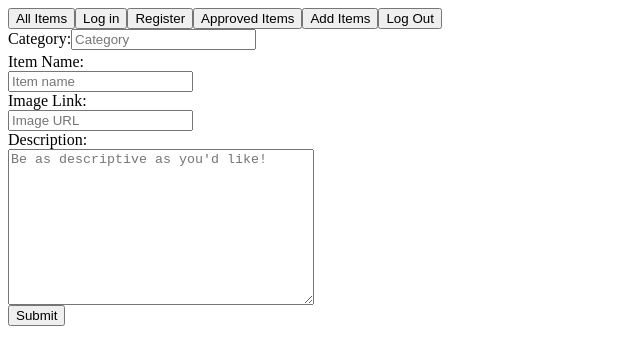
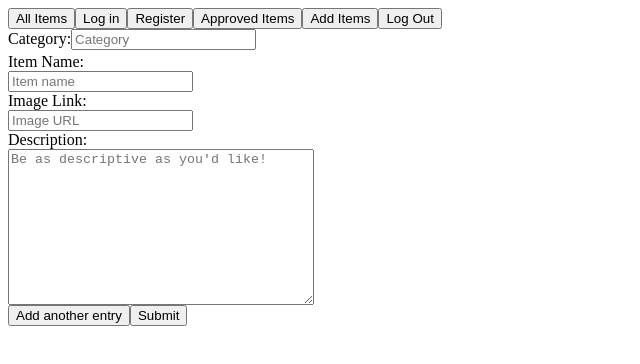
Before and after one commit to Glasman/comparing, a React (Vite) app: page /createItems in a window 1280 px wide. Shown: the top 364 px of the page, without its empty margins (0-640 px from the left). Built offline with nearby package versions, Linux system fonts and the light colour scheme.

Commit message:
implemented "add entry" button

```diff
--- a/src/client/Components/CreateItems.jsx
+++ b/src/client/Components/CreateItems.jsx
@@ -72,7 +72,7 @@ import axios from "axios";
 
 function CreateItems() {
   const [category, setCategory] = useState("");
-  const [entries, setEntries] = useState([{ name: "", description: "" }]);
+  const [entries, setEntries] = useState([{ name: "", imageURL: "", description: "" }]);
 
   const handleEntryChange = (index, field, value) => {
     const newEntries = [...entries];
@@ -80,9 +80,13 @@ function CreateItems() {
     setEntries(newEntries);
   };
 
+  const addEntry = () => {
+    setEntries([...entries, {name: "", imageURL: "", description: ""}])
+  }
+
   const handleSubmit = async (e) => {
-    e.preventDefault();
-    console.log(entries);
+    // e.preventDefault();
+    // console.log(entries);
   };
 
   return (
@@ -128,6 +132,7 @@ function CreateItems() {
             />
           </div>
         ))}
+        <button type="button" onClick={addEntry}>Add another entry</button>
         <button type="submit">Submit</button>
       </form>
     </>
```
